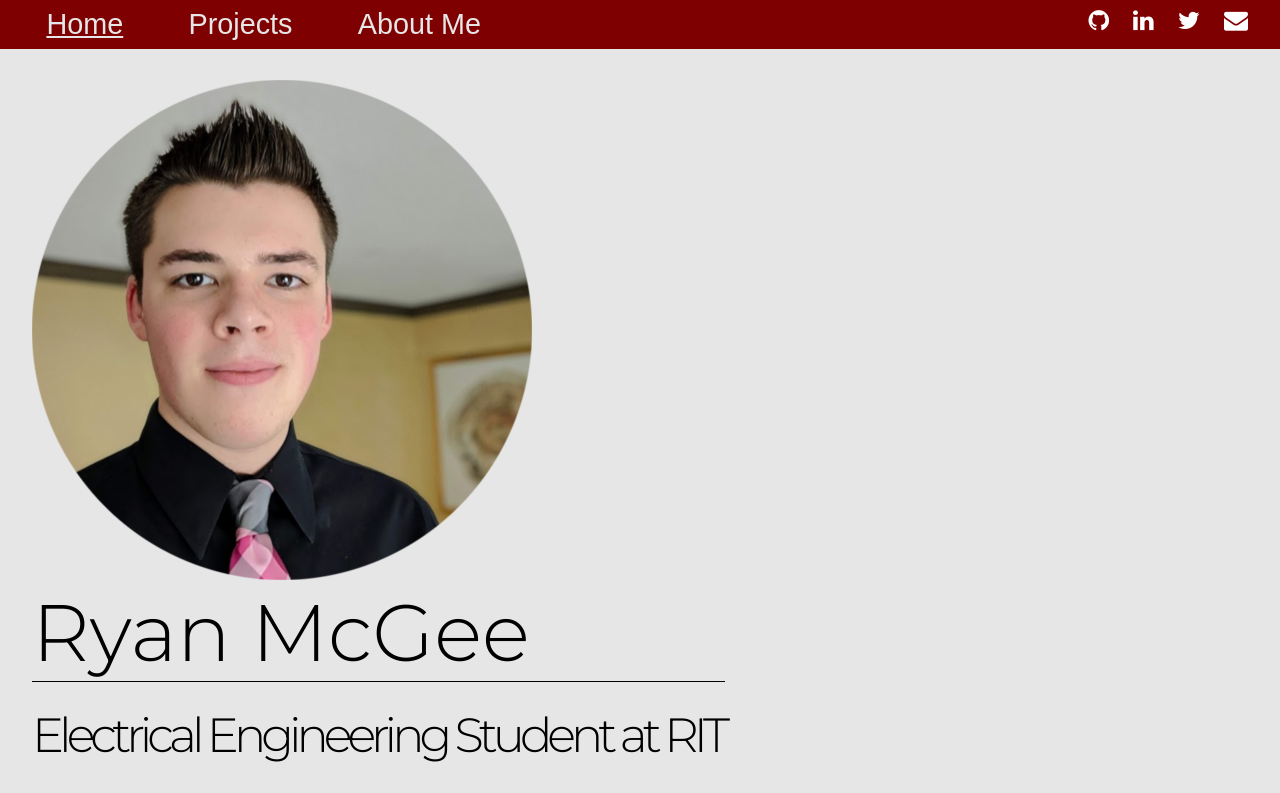
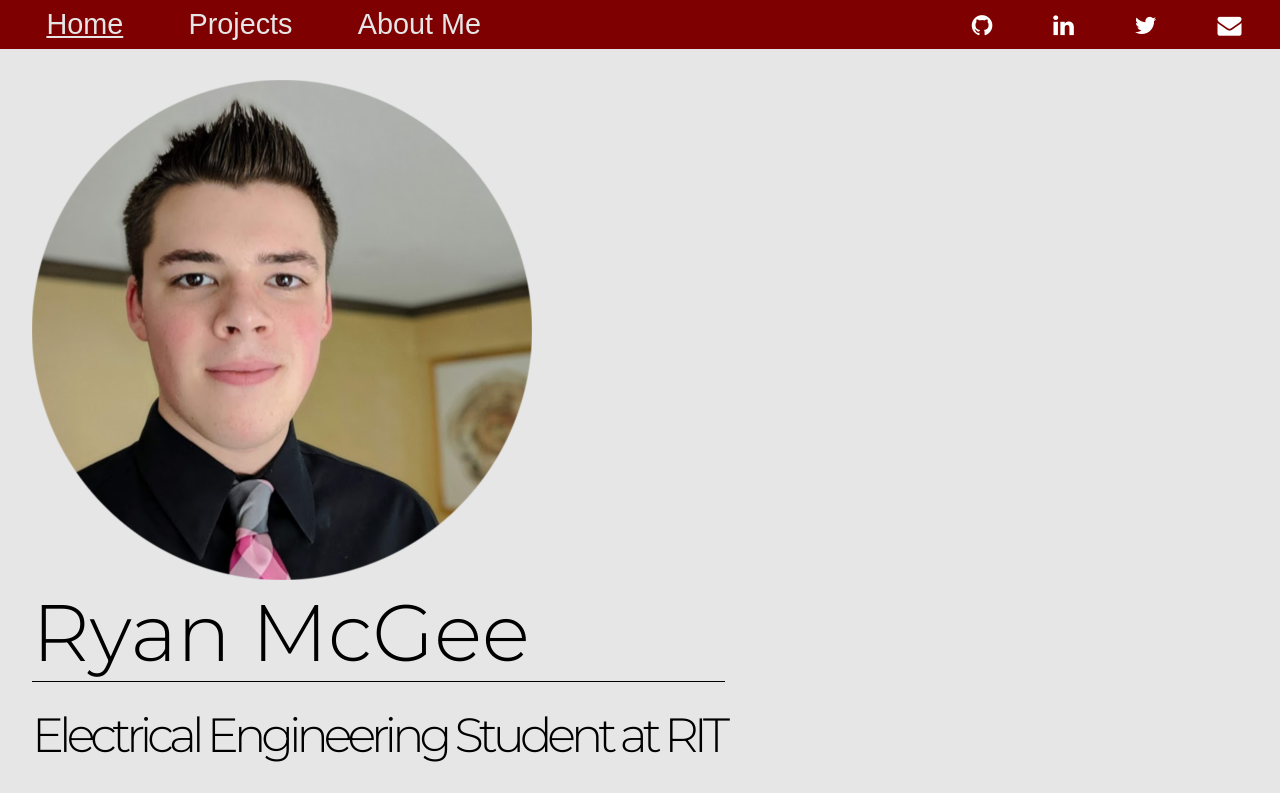
Before and after one commit to superrm11/superrm11.github.io, a plain HTML site: page index.html in a window 1280 px wide. Shown: the top 793 px of the page. Drawn offline with Linux system fonts and the light colour scheme.

Commit message:
Removed project, fixed hover over icons

```diff
--- a/index.html
+++ b/index.html
@@ -76,10 +76,10 @@
       <li><a href="index.html" style="text-decoration: underline;">Home</a></li>
       <li><a href="projects.html">Projects</a></li>
       <li><a href="about.html">About Me</a></li>
-      <li><a href="mailto:ram6064@rit.edu"><i class="fa fa-envelope"></i></a></li>
-      <li><a href="http://twitter.com/freemcgee33"><i class="fa fa-twitter"></i></a></li>
-      <li><a href="http://linkedin.com/in/ryan-mcgee-b5820b175"><i class="fa fa-linkedin"></i></a></li>
-      <li><a href="http://github.com/superrm11"><i class="fa fa-github"></i></a></li>
+      <li id="icons"><a href="mailto:ram6064@rit.edu"><i class="fa fa-envelope"></i></a></li>
+      <li id="icons"><a href="http://twitter.com/freemcgee33"><i class="fa fa-twitter"></i></a></li>
+      <li id="icons"><a href="http://linkedin.com/in/ryan-mcgee-b5820b175"><i class="fa fa-linkedin"></i></a></li>
+      <li id="icons"><a href="http://github.com/superrm11"><i class="fa fa-github"></i></a></li>
     </ul>
   </div>
 
--- a/style.css
+++ b/style.css
@@ -46,10 +46,15 @@
   background-color: #590000;
 }
 
+#icons
+{
+  float: right;
+  padding: 0em;
+  margin: 0em;
+}
+
 #navlist i
 {
-  float: right;
-  margin-right: 1em;
   background-color: rgba(0,0,0,0);
   font-size: 24px;
   color: white;
```
Also changed, not shown: projects.html (+0 -14 lines).
